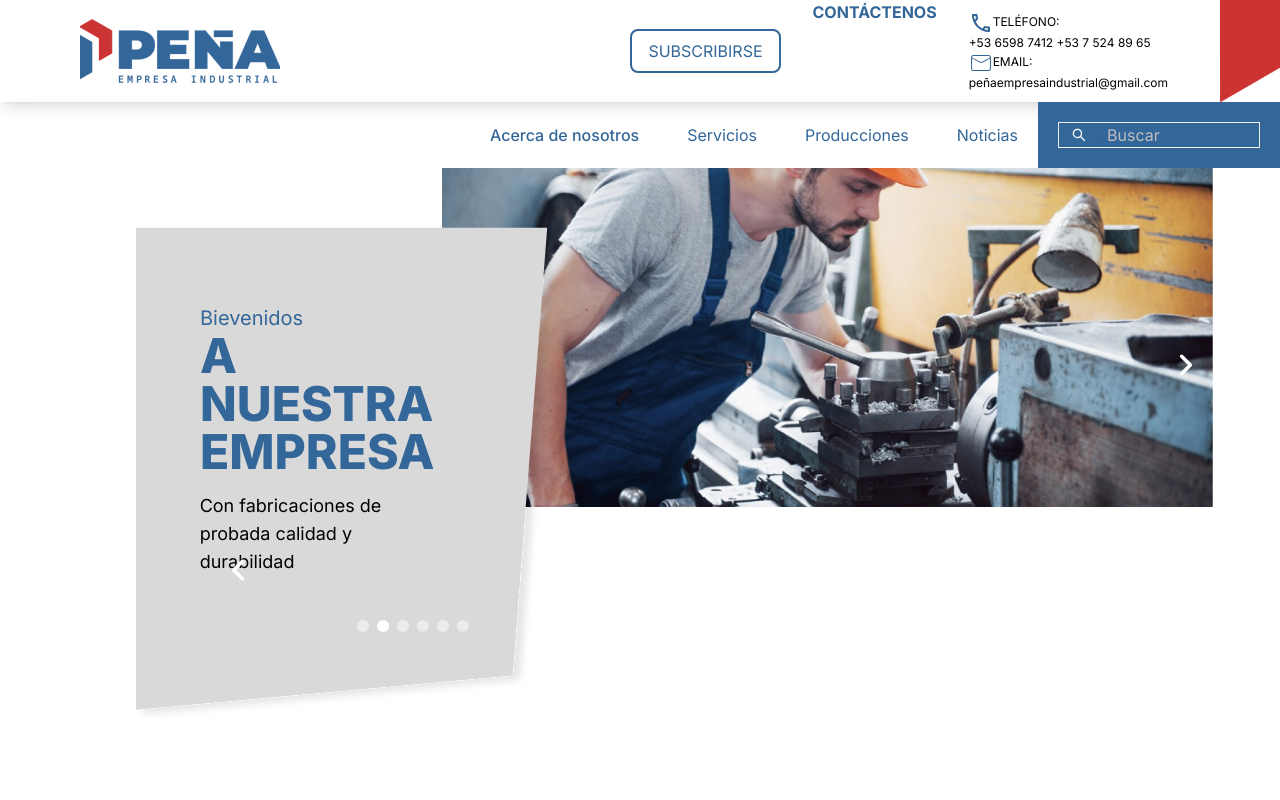
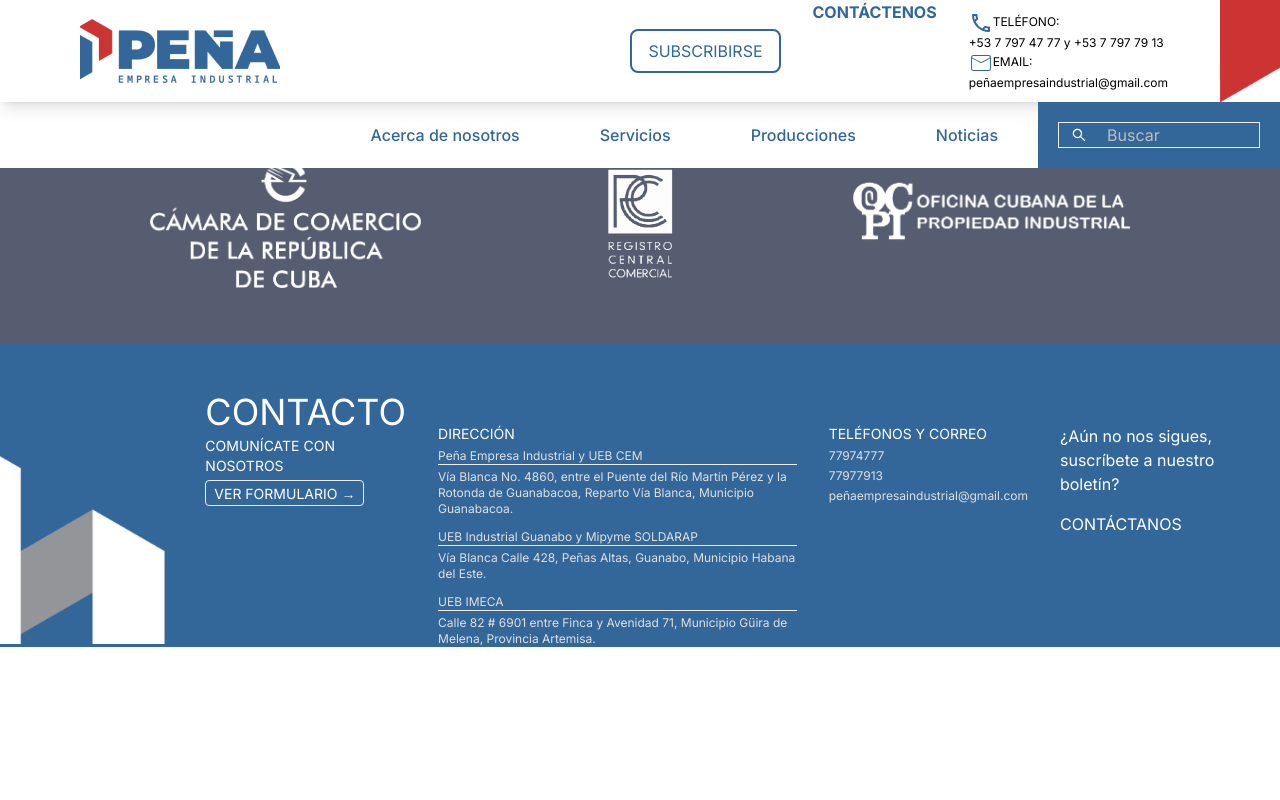
Before and after one commit to JasanBadell/penna-project, a React (Vite) app: page / in a window 1280 px wide. Shown: the top 800 px of the page. Built offline with nearby package versions, Linux system fonts and the light colour scheme; some icons are missing.

Commit message:
Thats feel good

```diff
--- a/package.json
+++ b/package.json
@@ -8,7 +8,7 @@
     "build": "vite build",
     "lint": "eslint . --ext js,jsx --report-unused-disable-directives --max-warnings 0",
     "preview": "vite preview",
-    "deploy": "project-deploy -d dist"
+    "deploy": "gh-pages -d dist"
   },
   "dependencies": {
     "@material-tailwind/react": "^2.1.8",
--- a/src/App.jsx
+++ b/src/App.jsx
@@ -18,7 +18,7 @@ function App() {
         <Navbar />
 
         <Routes>
-          <Route path="/" element={<Home />} />
+          <Route path="/penna-project" element={<Home />} />
           <Route path="/about" element={<About />} />
           <Route path="/products" element={<Products />} />
           <Route path="/services" element={<Services />} />
--- a/src/components/InfoModal.jsx
+++ b/src/components/InfoModal.jsx
@@ -18,14 +18,14 @@ const InfoModal = ({ isVisible, onClose }) => {
       onClick={handleCloseClick}
     >
       <div className="w-[600px] flex flex-col m-4" onClick={handleModalClick}>
+        <div className="bg-defaultGray text-black p-2 rounded-md flex flex-col">
         <button
-          className="text-white text-xl place-self-end"
+          className="text-defaultRed text-xl place-self-end"
           onClick={handleCloseClick}
         >
           X
         </button>
-        <div className="bg-white text-black p-2 rounded-md">
-          <p className="p-10 text-lg">
+          <p className="p-8 text-lg">
             Nuestra línea de producciones se realiza con alto nivel de
             integración tecnológica y suficiente experiencia del capital humano.
             En el año alcanzamos un surtido de más de 45 tipos de equipos, desde
--- a/src/components/Navbar.jsx
+++ b/src/components/Navbar.jsx
@@ -1,3 +1,4 @@
+/* eslint-disable react/jsx-key */
 import React, { useEffect, useState } from "react";
 import { Link } from "react-router-dom";
 import {
@@ -13,6 +14,7 @@ import brandLogo from "../assets/Logos_Penna-Project/Brand_Logo.png";
 import navbarImage from "../assets/NavBar_Red.png";
 import Search from "./Search";
 import { navItems } from "../assets/dummy";
+import SubscribeModal from "./SubscribeModal";
 
 const Navbar = () => {
   const [isMenuOpen, setIsMenuOpen] = useState(false);
@@ -33,6 +35,16 @@ const Navbar = () => {
     };
   }, []);
 
+  const [isVisible, setIsVisible] = useState(false);
+
+  const handleOpenModal = () => {
+    setIsVisible(true);
+  };
+
+  const handleCloseModal = () => {
+    setIsVisible(false);
+  };
+
   return (
     <header
       className={`w-full fixed top-0 left-0 right-0 bg-white border-b-0 ${
@@ -41,7 +53,7 @@ const Navbar = () => {
     >
       <nav>
         <div className="flex items-center justify-between shadow-lg">
-          <Link to="/" className="flex items-center space-x-3">
+          <Link to="/penna-project/" className="flex items-center space-x-3">
             <img
               src={brandLogo}
               alt="Brand Logo"
@@ -50,10 +62,17 @@ const Navbar = () => {
           </Link>
           <div className="flex items-center space-x-8">
             <div className="hidden lg:flex items-center space-x-12">
-              <button className="bg-white text-defaultBlue border-2 border-defaultBlue py-2 px-4 transition-all duration-300 rounded-lg hover:bg-defaultBlue hover:text-white">
+              <button
+                className="bg-white text-defaultBlue border-2 border-defaultBlue py-2 px-4 transition-all duration-300 rounded-lg hover:bg-defaultBlue hover:text-white"
+                onClick={handleOpenModal}
+              >
                 SUBSCRIBIRSE
               </button>
             </div>
+            {/* <SubscribeModal
+                show={isVisible}
+                close={handleCloseModal}
+              /> */}
             <div>
               <p className="hidden lg:flex items-center text-defaultBlue font-bold">
                 CONTÁCTENOS
@@ -75,7 +94,7 @@ const Navbar = () => {
                 <MdOutlineLocalPhone className="h-6 w-6 text-defaultBlue inline" />
                 TELÉFONO:
               </p>
-              <p>+53 6598 7412 +53 7 524 89 65</p>
+              <p>+53 7 797 47 77 y +53 7 797 79 13</p>
               <p>
                 <CiMail className="h-6 w-6 text-defaultBlue inline" />
                 EMAIL:
@@ -100,19 +119,21 @@ const Navbar = () => {
           </div>
         </div>
         <div
-          className={`md:flex hidden items-center justify-end ${
+          className={`md:flex hidden items-strech justify-end ${
             isSticky ? "sticky top-0 bg-white" : ""
           }`}
         >
-          <ul className="lg:flex space-x-12 hidden p-5 z-20">
+          <ul className="lg:flex lg:items-strech lg:justify-between hidden z-20 ">
             {navItems.map(({ link, path }) => (
+              <button className="hover:bg-defaultBlue transition-all duration-300 ease-in">
                 <Link
                   to={path}
                   key={path}
-                className="block text-xxl text-defaultBlue hover:text-white hover:bg-defaultBlue first:font-medium"
+                  className="block text-xxl text-defaultBlue mx-10  hover:text-white transition-all duration-300 ease-in first:font-medium"
                 >
                   {link}
                 </Link>
+              </button>
             ))}
           </ul>
           <Search />
--- a/src/components/ProductSection.jsx
+++ b/src/components/ProductSection.jsx
@@ -1,6 +1,6 @@
 /* eslint-disable react/jsx-key */
 import React, { useState } from "react";
-import { Card, Modal } from "@material-tailwind/react";
+import { Card } from "@material-tailwind/react";
 import { products } from "../assets/dummy";
 import MoreInfoModal from "./MoreInfoModal";
 
--- /dev/null
+++ b/src/components/SubscribeModal.jsx
@@ -0,0 +1,34 @@
+import React from "react";
+
+const SubscribeModal = (show, close) => {
+  if (!show) return null;
+
+  const handleShowClick = (e) => {
+    e.stopPropagation();
+  };
+
+  const handleAnyClick = () => {
+    close();
+  };
+  return (
+    <>
+      <div
+        className="z-20 fixed inset-0 bg-opacity-5 flex justify-center items-center"
+        onClick={handleAnyClick}
+      >
+        <div className="w-[600px] flex flex-col m-4" onClick={handleShowClick}>
+          <div className="bg-defaultGray text-black p-2 rounded-md flex flex-col">
+            <button
+              className="text-defaultRed text-xl place-self-end"
+              onClick={handleAnyClick}
+            >
+              X
+            </button>
+          </div>
+        </div>
+      </div>
+    </>
+  );
+};
+
+export default SubscribeModal;
--- a/src/components/pages/About.jsx
+++ b/src/components/pages/About.jsx
@@ -14,7 +14,7 @@ const About = () => {
           <h3 className="text-5xl text-defaultBlue font-extrabold w-1/2 mb-4">
             POLO PRODUTIVO INDUSTRIAL
           </h3>
-          <p className="text-lg w-1/2">
+          <p className="text-lg lg:w-1/3">
             Nuestro equipo de trabajo lo conforman tres unidades empresariales y
             una mipyme
           </p>
--- a/vite.config.js
+++ b/vite.config.js
@@ -4,5 +4,6 @@ import react from "@vitejs/plugin-react";
 // https://vitejs.dev/config/
 export default defineConfig({
   plugins: [react()],
+  base: "/penna-project/",
   build: { chunkSizeWarningLimit: 1600 },
 });
```
Lines whose indentation alone changed are shown as unchanged.
